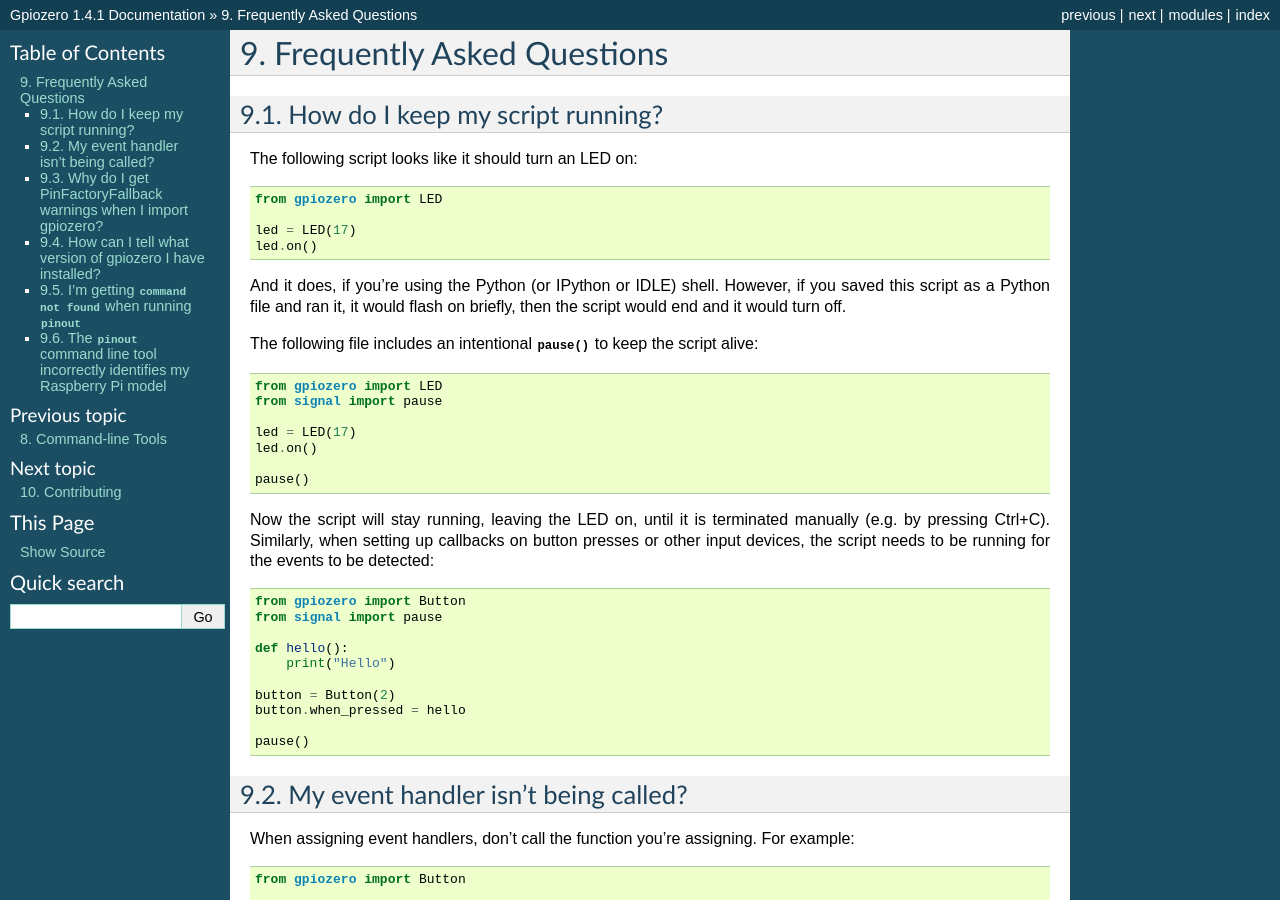
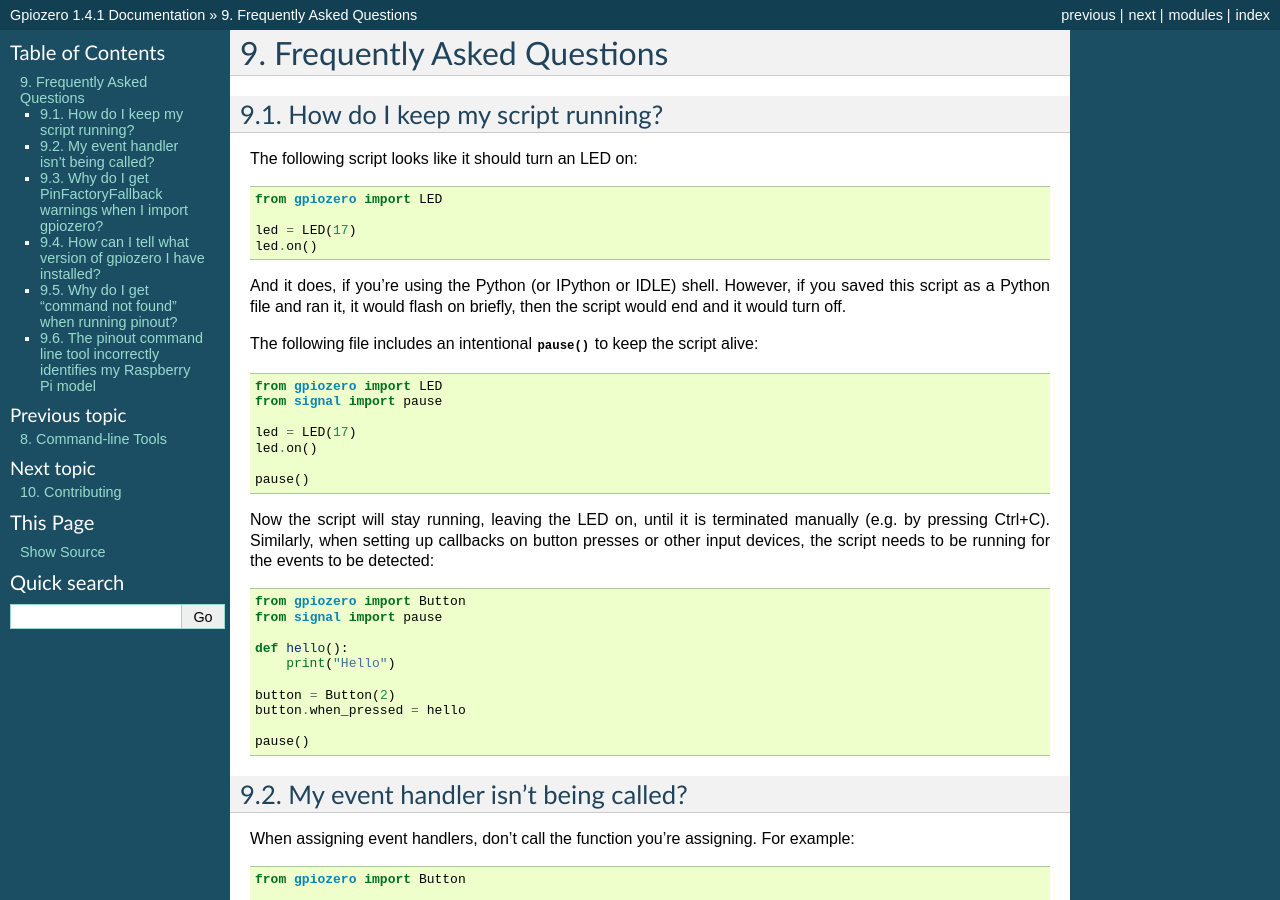
Before and after one commit to gpiozero/gpiozero, a Sphinx documentation site: the page built from docs/faq.rst, in a window 1280 px wide and 900 px high. Built offline with Sphinx 7.4.7, drawn with Linux system fonts in a browser that asks for light colours; some of the changed text lies outside the part shown.

Commit message:
Update FAQs

```diff
--- a/docs/faq.rst
+++ b/docs/faq.rst
@@ -161,13 +161,14 @@
 .. _get-pip: https://pip.pypa.io/en/stable/installing/
 
 
-I'm getting ``command not found`` when running ``pinout``
-=========================================================
+Why do I get "command not found" when running pinout?
+=====================================================
 
 The gpiozero library is available as a Debian package for Python 2 and Python 3,
-but the ``pinout`` tool cannot be made available by both packages, so it's only
-included with the Python 3 version of the package. To make sure the ``pinout``
-tool is available, the ``python3-gpiozero`` package must be installed:
+but the :program:`pinout` tool cannot be made available by both packages, so
+it's only included with the Python 3 version of the package. To make sure the
+:program:`pinout` tool is available, the ``python3-gpiozero`` package must be
+installed:
 
 .. code-block:: console
 
@@ -187,13 +188,13 @@
     $ sudo pip install gpiozero
 
 
-The ``pinout`` command line tool incorrectly identifies my Raspberry Pi model
-=============================================================================
+The pinout command line tool incorrectly identifies my Raspberry Pi model
+=========================================================================
 
 If your Raspberry Pi model is new, it's possible it wasn't known about at the
 time of the gpiozero release you are using. Ensure you have the latest version
-installed (remember, the ``pinout`` tool usually comes from the Python 3 version
-of the package as noted in the previous FAQ).
+installed (remember, the :program:`pinout` tool usually comes from the Python 3
+version of the package as noted in the previous FAQ).
 
 If the Pi model you are using isn't known to gpiozero, it may have been added
 since the last release. You can check the `GitHub issues`_ to see if it's been
```
